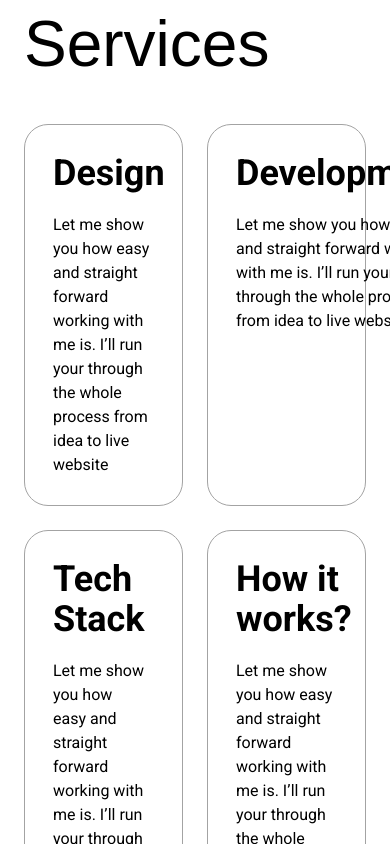
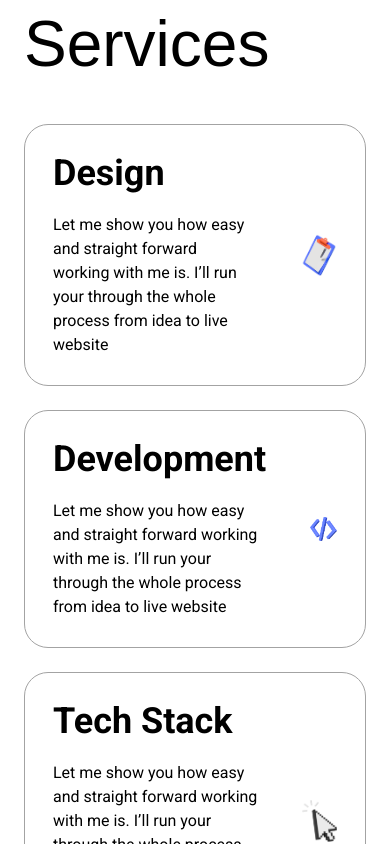
Before and after one commit to ferlarag/personal-portfolio, a React (Vite) app: page / in a window 390 px wide. Shown: the part 940-1784 px from the top of the page. Built offline with nearby package versions, Linux system fonts and the light colour scheme; a web font is replaced by a local one.

Commit message:
Grid fixes

```diff
--- a/src/components/Grid2x2.jsx
+++ b/src/components/Grid2x2.jsx
@@ -1,6 +1,9 @@
 const Grid2x2 = ({children}) => {
     return(
-        <div className="grid grid-cols-2 gap-6 mt-8">
+        <div className="
+            grid grid-cols-1s gap-6 mt-8 w-full
+            md:grid-cols-2
+        ">
             {children}
         </div>
     )
```
